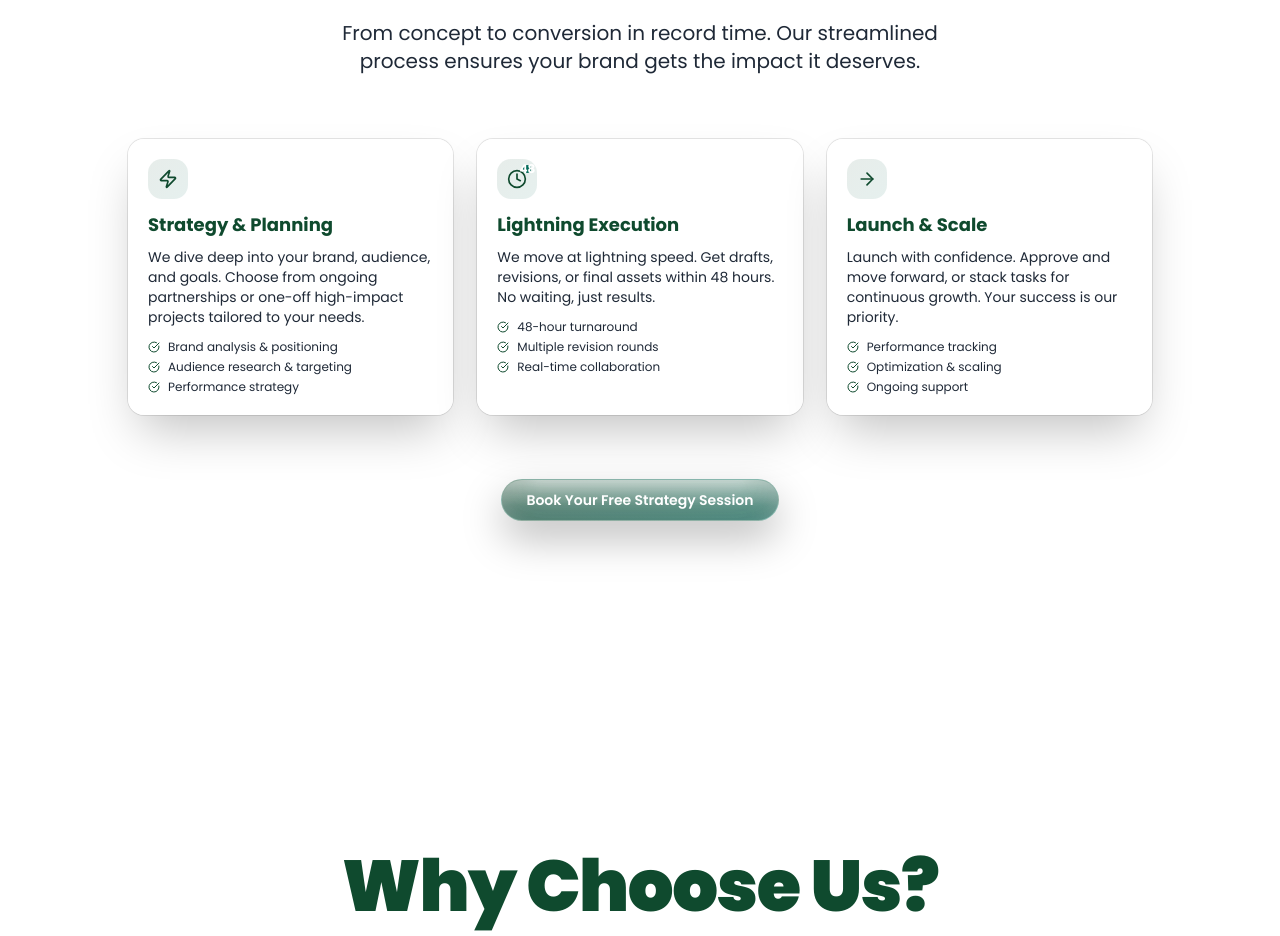
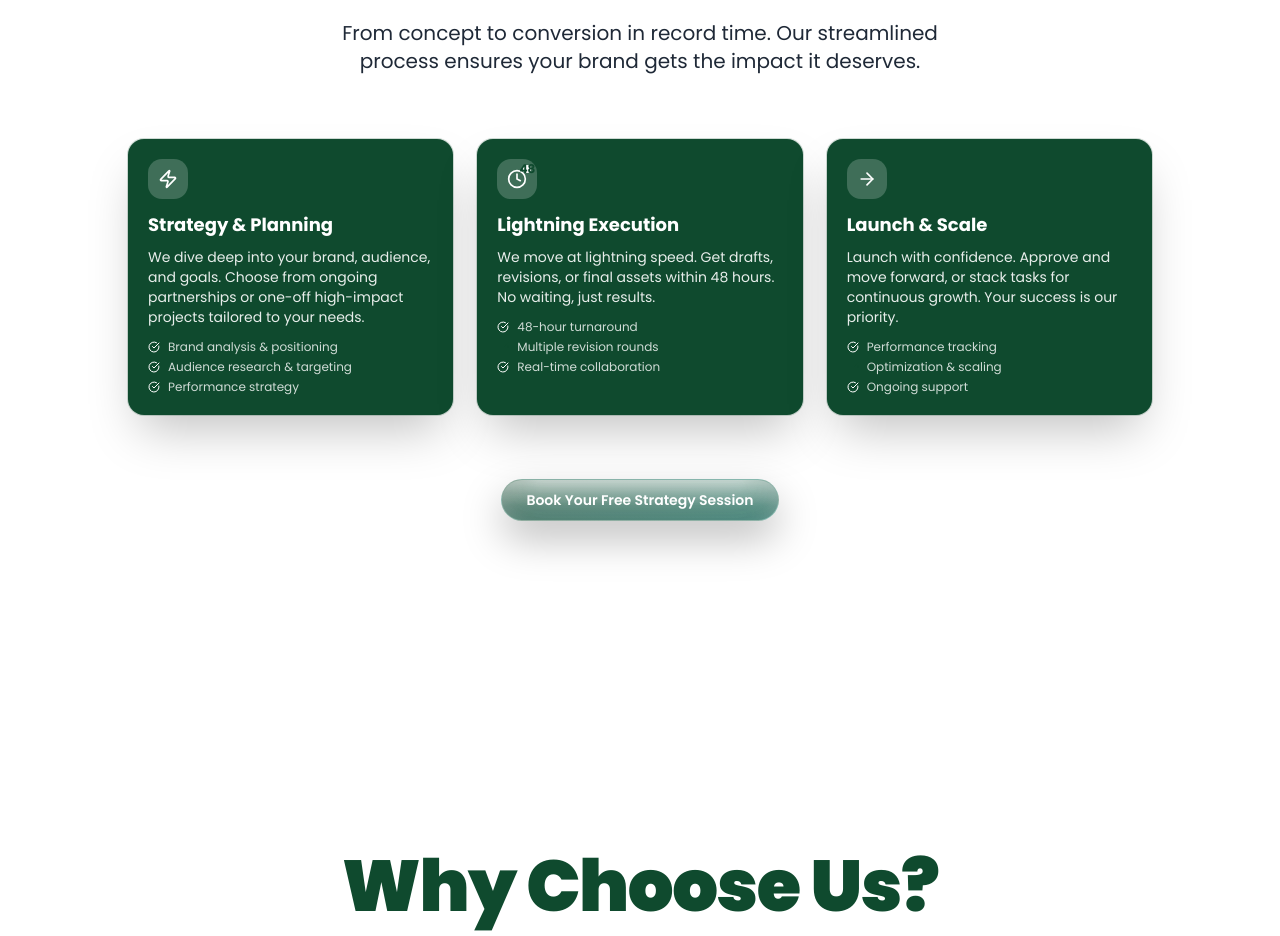
Before and after one commit to mrbuddhu/LaventMarketingAgency, a Next.js app: page / in a window 1280 px wide. Shown: the part 2160-3096 px from the top of the page. Built offline with nearby package versions, Linux system fonts and the light colour scheme.

Commit message:
Refactor HowItWorks component: Update styling for process steps to enhance visual appeal, including background color changes, text color adjustments, and improved hover effects for betteuser interaction.

```diff
--- a/components/sections/how-it-works.tsx
+++ b/components/sections/how-it-works.tsx
@@ -20,47 +20,47 @@ export function HowItWorks() {
         {/* Process Steps */}
         <div className="grid gap-6 md:grid-cols-3 max-w-5xl mx-auto">
           {/* Step 1: Strategy & Planning */}
-          <div className="group rounded-2xl bg-white/85 backdrop-blur supports-[backdrop-filter]:backdrop-blur shadow-2xl ring-1 ring-foreground/10 p-5 hover:shadow-3xl hover:scale-105 hover:-translate-y-2 transition-all duration-500 ease-out cursor-pointer">
-            <div className="mb-3 flex h-10 w-10 items-center justify-center rounded-xl bg-gradient-to-br from-primary/10 to-accent/10 group-hover:scale-110 group-hover:rotate-3 transition-all duration-500">
-              <Zap className="h-5 w-5 text-primary group-hover:scale-110 transition-transform duration-500" />
+          <div className="group rounded-2xl bg-primary shadow-2xl ring-1 ring-primary/20 p-5 hover:shadow-3xl hover:scale-105 hover:-translate-y-2 transition-all duration-500 ease-out cursor-pointer">
+            <div className="mb-3 flex h-10 w-10 items-center justify-center rounded-xl bg-white/20 group-hover:scale-110 group-hover:rotate-3 transition-all duration-500">
+              <Zap className="h-5 w-5 text-white group-hover:scale-110 transition-transform duration-500" />
             </div>
-                         <h3 className="mb-2 text-lg font-bold gradient-heading">Strategy & Planning</h3>
-            <p className="text-sm text-muted-foreground mb-3">
+                         <h3 className="mb-2 text-lg font-bold text-white">Strategy & Planning</h3>
+            <p className="text-sm text-white/90 mb-3">
               We dive deep into your brand, audience, and goals. Choose from ongoing partnerships or one-off high-impact projects tailored to your needs.
             </p>
-            <div className="space-y-1 text-xs text-muted-foreground">
+            <div className="space-y-1 text-xs text-white/80">
               <div className="flex items-center gap-2">
-                <CheckCircle className="h-3 w-3 text-primary" />
+                <CheckCircle className="h-3 w-3 text-white" />
                 <span>Brand analysis & positioning</span>
               </div>
               <div className="flex items-center gap-2">
-                <CheckCircle className="h-3 w-3 text-primary" />
+                <CheckCircle className="h-3 w-3 text-white" />
                 <span>Audience research & targeting</span>
               </div>
               <div className="flex items-center gap-2">
-                <CheckCircle className="h-3 w-3 text-primary" />
+                <CheckCircle className="h-3 w-3 text-white" />
                 <span>Performance strategy</span>
               </div>
             </div>
           </div>
 
           {/* Step 2: Lightning Execution */}
-          <div className="group rounded-2xl bg-white/85 backdrop-blur supports-[backdrop-filter]:backdrop-blur shadow-2xl ring-1 ring-foreground/10 p-5 hover:shadow-3xl hover:scale-105 hover:-translate-y-2 transition-all duration-500 ease-out cursor-pointer">
-            <div className="mb-3 flex h-10 w-10 items-center justify-center rounded-xl bg-gradient-to-br from-primary/10 to-accent/10 group-hover:scale-110 group-hover:rotate-3 transition-all duration-500">
+          <div className="group rounded-2xl bg-primary shadow-2xl ring-1 ring-primary/20 p-5 hover:shadow-3xl hover:scale-105 hover:-translate-y-2 transition-all duration-500 ease-out cursor-pointer">
+            <div className="mb-3 flex h-10 w-10 items-center justify-center rounded-xl bg-white/20 group-hover:scale-110 group-hover:rotate-3 transition-all duration-500">
               <div className="relative">
-                <Clock className="h-5 w-5 text-primary group-hover:scale-110 transition-transform duration-500" />
-                <div className="absolute -right-1 -top-1 flex h-2 w-2 items-center justify-center rounded-full bg-accent text-xs font-bold text-accent-foreground">
+                <Clock className="h-5 w-5 text-white group-hover:scale-110 transition-transform duration-500" />
+                <div className="absolute -right-1 -top-1 flex h-2 w-2 items-center justify-center rounded-full bg-white text-xs font-bold text-primary">
                   48
                 </div>
               </div>
             </div>
-                         <h3 className="mb-2 text-lg font-bold gradient-heading">Lightning Execution</h3>
-            <p className="text-sm text-muted-foreground mb-3">
+                         <h3 className="mb-2 text-lg font-bold text-white">Lightning Execution</h3>
+            <p className="text-sm text-white/90 mb-3">
               We move at lightning speed. Get drafts, revisions, or final assets within 48 hours. No waiting, just results.
             </p>
-            <div className="space-y-1 text-xs text-muted-foreground">
+            <div className="space-y-1 text-xs text-white/80">
               <div className="flex items-center gap-2">
-                <CheckCircle className="h-3 w-3 text-primary" />
+                <CheckCircle className="h-3 w-3 text-white" />
                 <span>48-hour turnaround</span>
               </div>
               <div className="flex items-center gap-2">
@@ -68,24 +68,24 @@ export function HowItWorks() {
                 <span>Multiple revision rounds</span>
               </div>
               <div className="flex items-center gap-2">
-                <CheckCircle className="h-3 w-3 text-primary" />
+                <CheckCircle className="h-3 w-3 text-white" />
                 <span>Real-time collaboration</span>
               </div>
             </div>
           </div>
 
           {/* Step 3: Launch & Scale */}
-          <div className="group rounded-2xl bg-white/85 backdrop-blur supports-[backdrop-filter]:backdrop-blur shadow-2xl ring-1 ring-foreground/10 p-5 hover:shadow-3xl hover:scale-105 hover:-translate-y-2 transition-all duration-500 ease-out cursor-pointer">
-            <div className="mb-3 flex h-10 w-10 items-center justify-center rounded-xl bg-gradient-to-br from-primary/10 to-accent/10 group-hover:scale-110 group-hover:rotate-3 transition-all duration-500">
-              <ArrowRight className="h-5 w-5 text-primary group-hover:scale-110 transition-transform duration-500" />
+          <div className="group rounded-2xl bg-primary shadow-2xl ring-1 ring-primary/20 p-5 hover:shadow-3xl hover:scale-105 hover:-translate-y-2 transition-all duration-500 ease-out cursor-pointer">
+            <div className="mb-3 flex h-10 w-10 items-center justify-center rounded-xl bg-white/20 group-hover:scale-110 group-hover:rotate-3 transition-all duration-500">
+              <ArrowRight className="h-5 w-5 text-white group-hover:scale-110 transition-transform duration-500" />
             </div>
-                         <h3 className="mb-2 text-lg font-bold gradient-heading">Launch & Scale</h3>
-            <p className="text-sm text-muted-foreground mb-3">
+                         <h3 className="mb-2 text-lg font-bold text-white">Launch & Scale</h3>
+            <p className="text-sm text-white/90 mb-3">
               Launch with confidence. Approve and move forward, or stack tasks for continuous growth. Your success is our priority.
             </p>
-            <div className="space-y-1 text-xs text-muted-foreground">
+            <div className="space-y-1 text-xs text-white/80">
               <div className="flex items-center gap-2">
-                <CheckCircle className="h-3 w-3 text-primary" />
+                <CheckCircle className="h-3 w-3 text-white" />
                 <span>Performance tracking</span>
               </div>
               <div className="flex items-center gap-2">
@@ -93,7 +93,7 @@ export function HowItWorks() {
                 <span>Optimization & scaling</span>
               </div>
               <div className="flex items-center gap-2">
-                <CheckCircle className="h-3 w-3 text-primary" />
+                <CheckCircle className="h-3 w-3 text-white" />
                 <span>Ongoing support</span>
               </div>
             </div>
```
